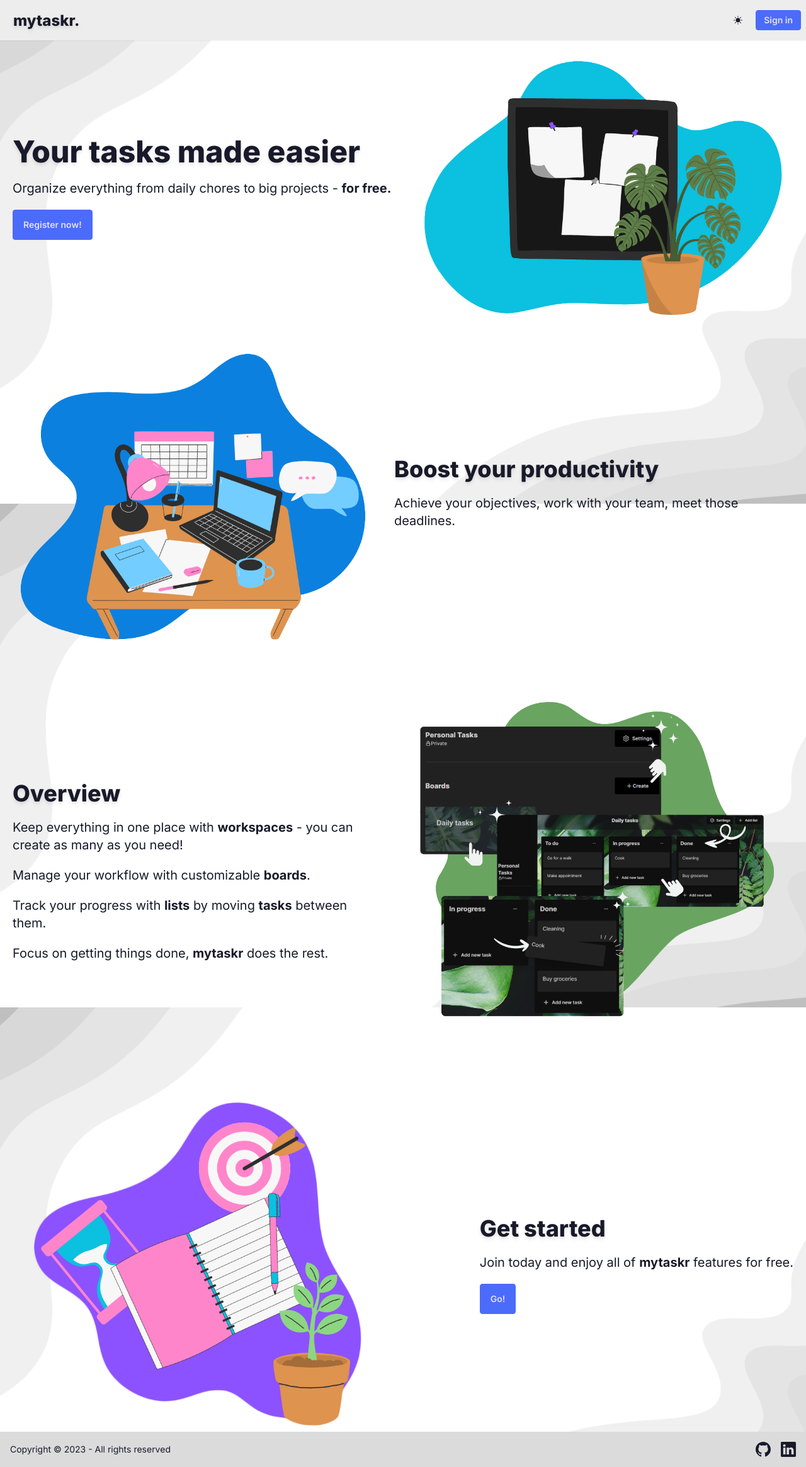
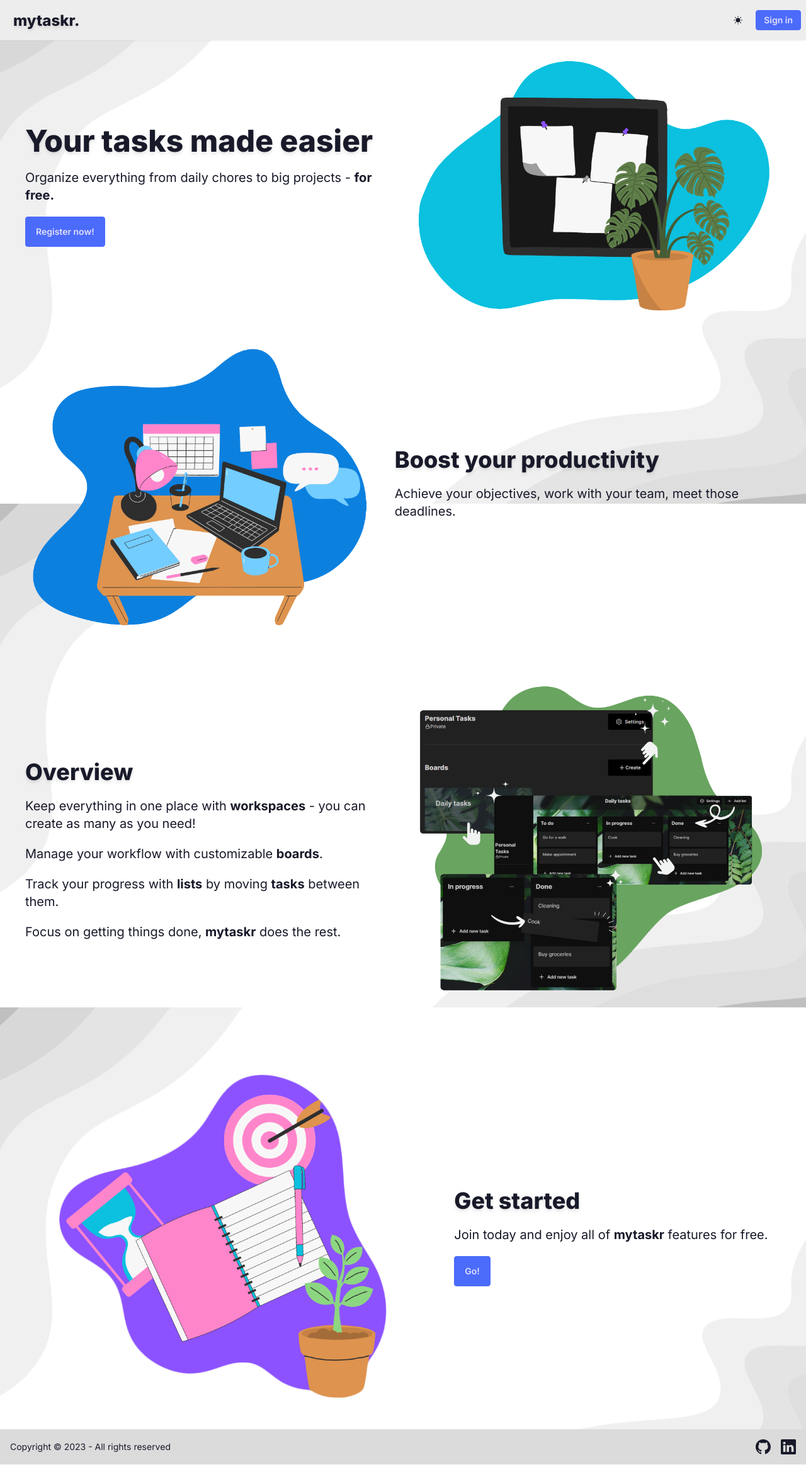
Before and after one commit to melinamontelongo/mytaskr, a Next.js app: page / in a window 1280 px wide. Shown: the whole page at 63% size. Built offline with nearby package versions, Linux system fonts and the light colour scheme; no server answers.

Commit message:
style: landing page alignment

```diff
--- a/src/components/landing/Landing.tsx
+++ b/src/components/landing/Landing.tsx
@@ -4,18 +4,18 @@ import Footer from "../ui/Footer";
 
 const Landing = () => {
     return (<>
-            <div className="pt-24 flex flex-col gap-10 ">
-                <div className="flex md:flex-row flex-col items-center justify-center sm:justify-between px-5 gap-5">
+            <div className="pt-24 pb-10 flex flex-col px-5 gap-10 min-h-screen">
+                <div className="flex md:flex-row flex-col items-center justify-center sm:justify-around px-5 gap-5">
                     <div className="space-y-5">
                         <h2 className="font-extrabold text-5xl drop-shadow-md">Your tasks made easier</h2>
                         <p className="text-xl">Organize everything from daily chores to big projects - <span className="font-bold">for free.</span></p>
-                        <Link className="btn btn-primary normal-case rounded" href="/sign-up">Register now!</Link>
+                        <Link className="btn btn-primary normal-case rounded w-full md:w-auto" href="/sign-up">Register now!</Link>
                     </div>
                     <div>
                         <Image src="/landing1.png" height={600} width={600} alt="landing image" quality={100} />
                     </div>
                 </div>
-                <div className="flex md:flex-row flex-col items-center justify-center sm:justify-between px-5 gap-5">
+                <div className="flex md:flex-row flex-col items-center justify-center sm:justify-around px-5 gap-5">
                     <div className="order-last md:order-first">
                         <Image src="/landing2.png" height={600} width={600} alt="landing image" quality={100} />
                     </div>
@@ -24,7 +24,7 @@ const Landing = () => {
                         <p className="text-xl">Achieve your objectives, work with your team, meet those deadlines.</p>
                     </div>
                 </div>
-                <div className="flex md:flex-row flex-col items-center justify-center sm:justify-between px-5 gap-5">
+                <div className="flex md:flex-row flex-col items-center justify-center sm:justify-around px-5 gap-5">
                     <div className="space-y-5">
                         <h3 className="font-extrabold text-4xl drop-shadow-md">Overview</h3>
                         <p className="text-xl">Keep everything in one place with <span className="font-bold">workspaces</span> - you can create as many as you need!</p>
@@ -36,14 +36,14 @@ const Landing = () => {
                         <Image src="/overview.png" height={900} width={900} alt="landing image overview" quality={100} />
                     </div>
                 </div>
-                <div className="flex md:flex-row flex-col items-center justify-center sm:justify-between px-5 gap-5">
+                <div className="flex md:flex-row flex-col items-center justify-center sm:justify-around px-5 gap-5">
                     <div className="order-last md:order-first">
                         <Image src="/landing3.png" height={600} width={600} alt="landing image overview" quality={100} />
                     </div>
                     <div className="space-y-5">
                         <h3 className="font-extrabold text-4xl drop-shadow-md">Get started</h3>
                         <p className="text-xl">Join today and enjoy all of <span className="font-bold">mytaskr</span> features for free.</p>
-                        <Link className="btn btn-primary normal-case rounded" href="/sign-up">Go!</Link>
+                        <Link className="btn btn-primary normal-case rounded w-full md:w-auto" href="/sign-up">Go!</Link>
                     </div>
                 </div>
             </div>
```
